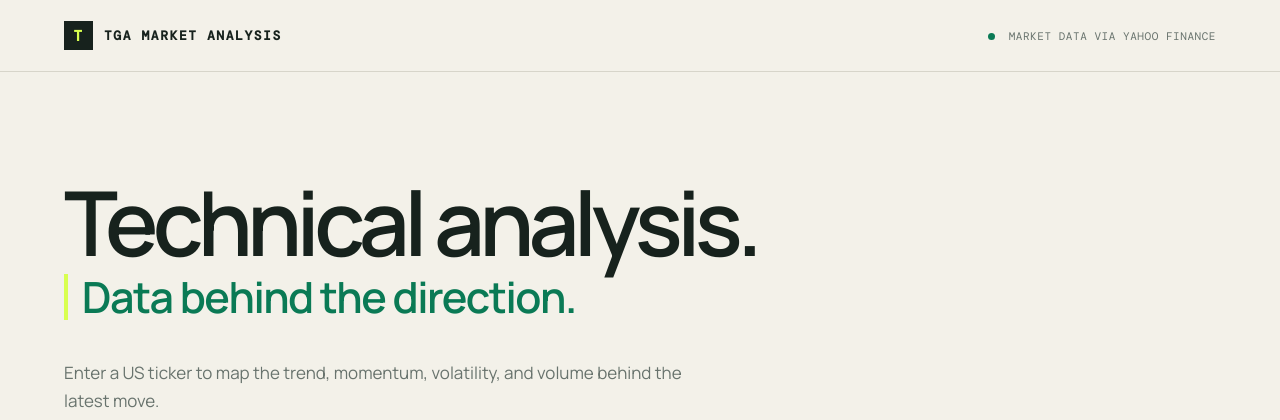
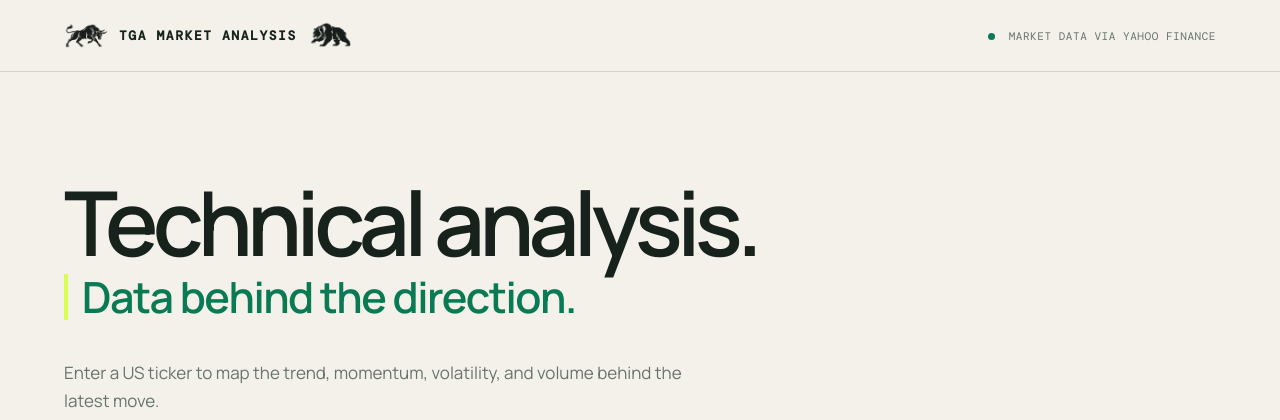
Before and after one commit to anilkumar288/TGA-Stock-Analysis, a Flask app: page / in a window 1280 px wide. Shown: the top 420 px of the page. Run offline with Flask 3, Linux system fonts and the light colour scheme.

Commit message:
updating icons for the header

```diff
--- a/static/company.css
+++ b/static/company.css
@@ -1,3 +1,29 @@
+.market-animal {
+  width: 44px;
+  height: 30px;
+  object-fit: contain;
+  flex: 0 0 auto;
+}
+
+@media (max-width: 560px) {
+  .topbar {
+    padding-inline: 16px;
+  }
+
+  .brand {
+    gap: 8px;
+    letter-spacing: .08em;
+  }
+
+}
+
+@media (max-width: 390px) {
+  .brand span {
+    font-size: 10px;
+  }
+
+}
+
 .company-identity {
   display: flex;
   align-items: center;
--- a/templates/index.html
+++ b/templates/index.html
@@ -13,7 +13,11 @@
 </head>
 <body class="{{ 'results-screen' if report else 'home-screen' }}">
   <header class="topbar">
-    <a class="brand" href="/" aria-label="TGA Market Analysis home"><span class="brand-mark">T</span> TGA MARKET ANALYSIS</a>
+    <a class="brand" href="/" aria-label="TGA Market Analysis home">
+      <img class="market-animal" src="{{ url_for('static', filename='market-bull.png') }}" alt="">
+      <span>TGA MARKET ANALYSIS</span>
+      <img class="market-animal" src="{{ url_for('static', filename='market-bear.png') }}" alt="">
+    </a>
     <span class="market-state"><i></i> Market data via Yahoo Finance</span>
   </header>
 
```
Also changed, not shown: static/market-bear.png (added), static/market-bull.png (added).
